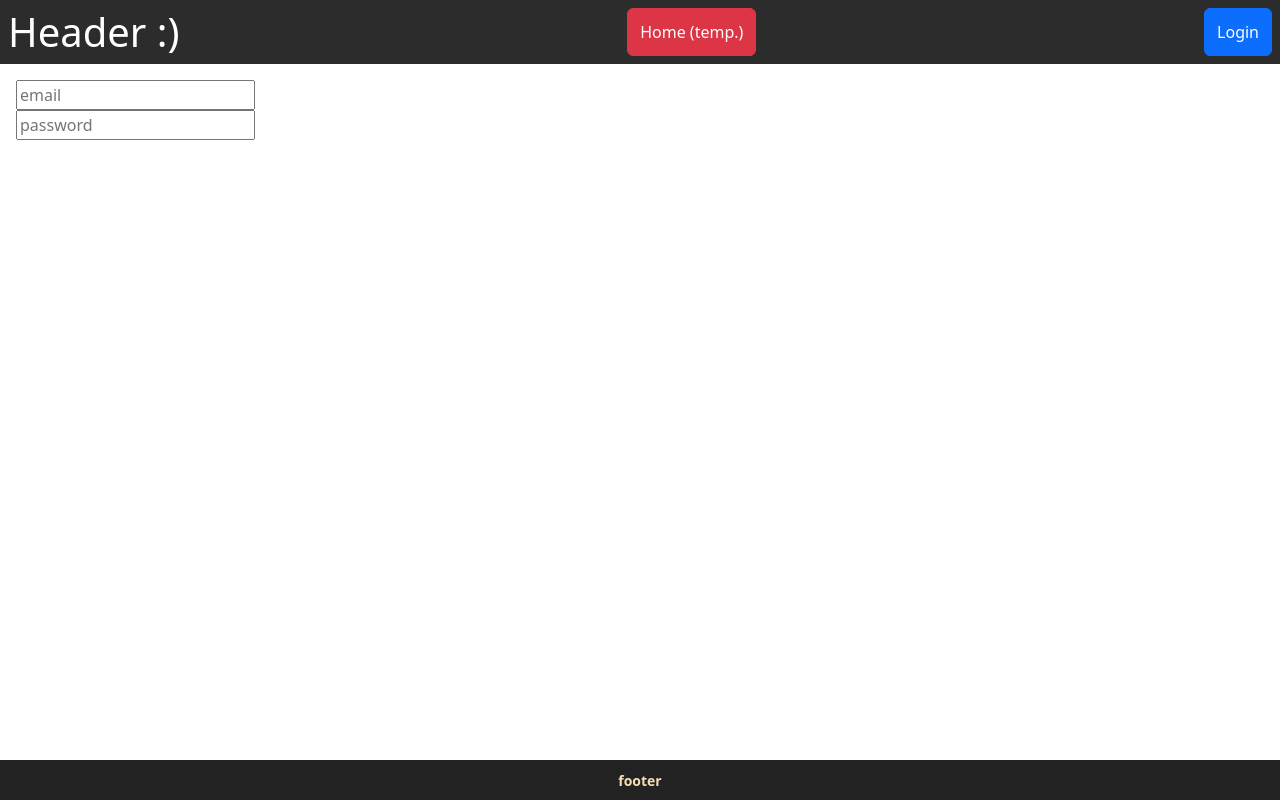
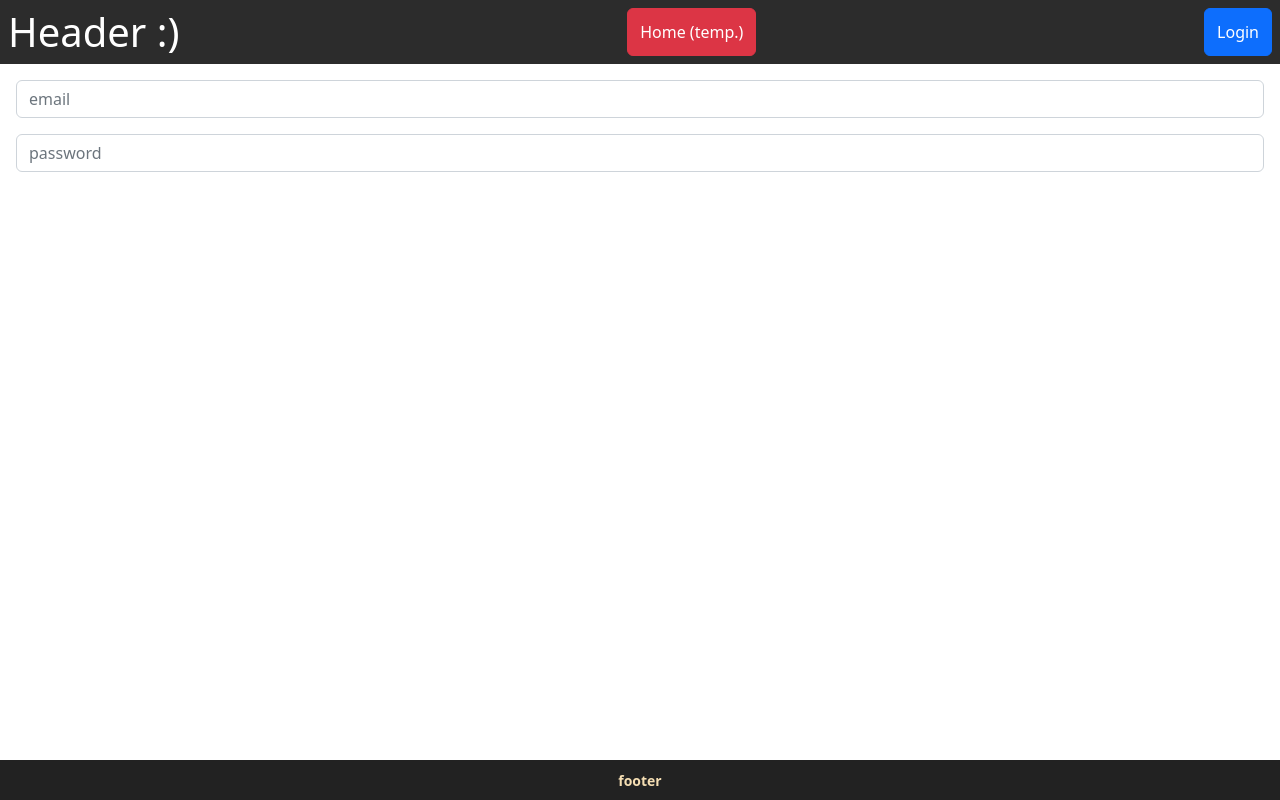
Before and after one commit to JoshThorntonDev/a1-3786643-3785167, a React (Create React App) app: page /login in a window 1280 px wide. Built offline with nearby package versions, Linux system fonts and the light colour scheme.

Commit message:
Switch login form html to use bootstrap

```diff
--- a/src/components/Login.js
+++ b/src/components/Login.js
@@ -3,14 +3,16 @@ import Form from "react-bootstrap/Form";
 
 function Login() {
   return (
+    <div className="login">
     <Form>
-      <Form.Group>
-        <input type="email" name="email" placeholder="email" />
+      <Form.Group className="mb-3">
+        <Form.Control type="email" name="email" placeholder="email" />
       </Form.Group>
       <Form.Group>
-        <input type="password" name="password" placeholder="password" />
+        <Form.Control type="password" name="password" placeholder="password" />
       </Form.Group>
     </Form>
+    </div>
   );
 }
 
```
